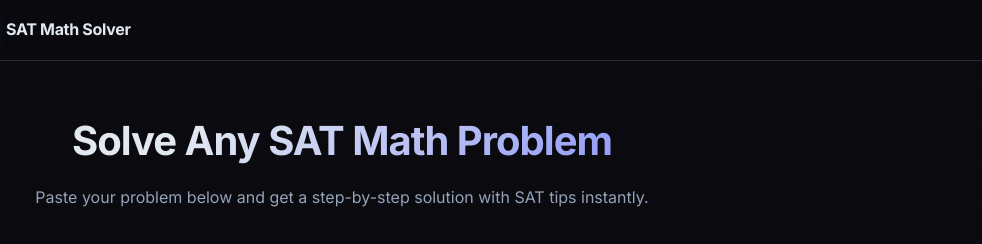
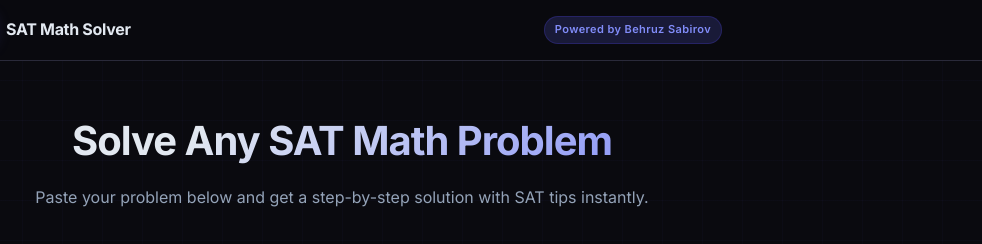
Before and after one commit to behruzsabirov707-cell/sat-math-solver, a website: page public/index.html in a window 1280 px wide. Shown: the top 244 px of the page, 298-1280 px from the left. Drawn offline with Linux system fonts and the light colour scheme.

Commit message:
add powered by behruz sabirov badge

```diff
--- a/public/index.html
+++ b/public/index.html
@@ -17,6 +17,7 @@
         <span class="logo-icon">&#x221A;</span>
         <span class="logo-text">SAT Math Solver</span>
       </div>
+      <div class="badge">Powered by Behruz Sabirov</div>
     </div>
   </header>
 
```
